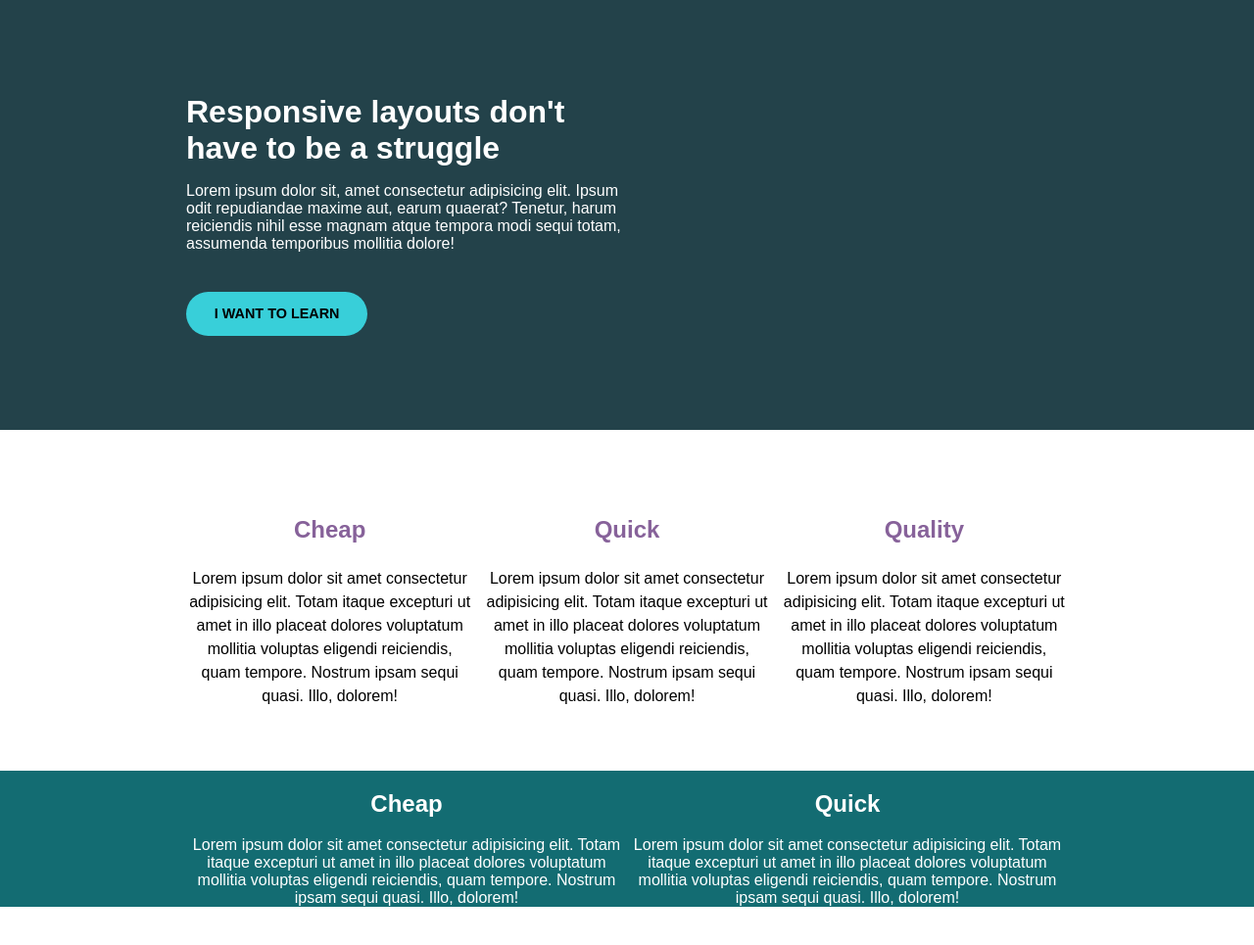
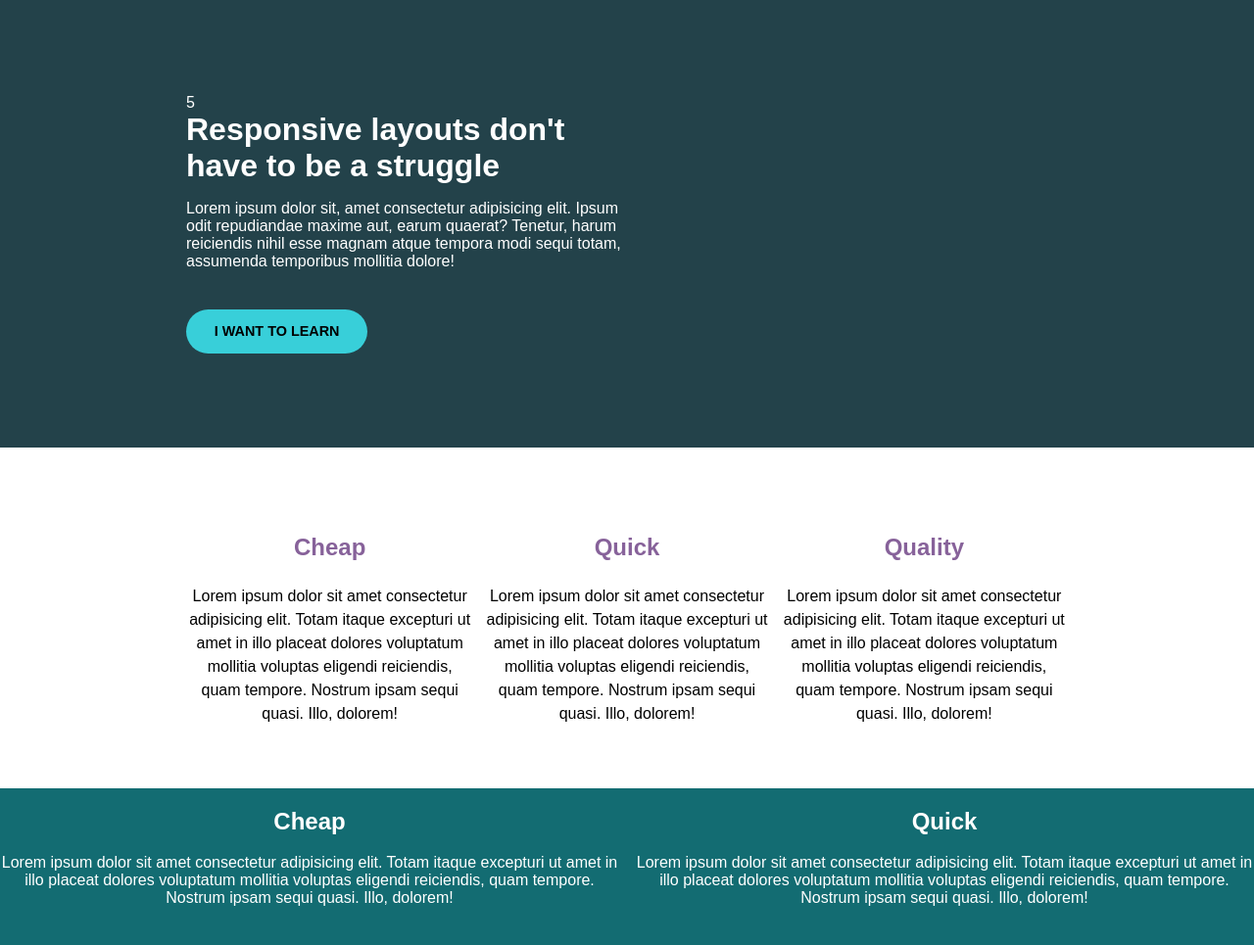
Before and after one commit to Hexerse/challenge_3_conqueringRespLayouts, a plain HTML site: page index.html in a window 1280 px wide. Shown: the whole page at 98% size. Before the commit the page ends 926 px from the top, so only its background shows below. Drawn offline with Linux system fonts and the light colour scheme.

Commit message:
less html

```diff
--- a/index.html
+++ b/index.html
@@ -9,7 +9,7 @@
 <body>
 
     <section class="container">
-        <div class="container__within">
+        <div class="container__within">5
             <div class="container__within__text">
                 <header class="container__heading">
                     Responsive layouts don't have to be a struggle
@@ -38,7 +38,6 @@
     </section>
 
     <section class="section3">
-        <div class="section3__text">
             <div class="section3__cheap">
                 <header><h2>Cheap</h2></header>
                 Lorem ipsum dolor sit amet consectetur adipisicing elit. Totam itaque excepturi ut amet in illo placeat dolores voluptatum mollitia voluptas eligendi reiciendis, quam tempore. Nostrum ipsam sequi quasi. Illo, dolorem!
@@ -47,7 +46,6 @@
                 <header><h2>Quick</h2></header>
                     Lorem ipsum dolor sit amet consectetur adipisicing elit. Totam itaque excepturi ut amet in illo placeat dolores voluptatum mollitia voluptas eligendi reiciendis, quam tempore. Nostrum ipsam sequi quasi. Illo, dolorem!
         </div>
-        </div>
     </section>
 </body>
 </html>
--- a/styless.css
+++ b/styless.css
@@ -72,15 +72,8 @@ section.container{
     background-color: #136c72;
     color: white;
     gap: 1rem;
-    max-height: 30rem;
+    min-height: 10rem;
 
-}
-
-.section3__text{
-    display: flex;
-    width: 80%;
-    margin: 0 auto;
-    max-width: 56.25rem;
 }
 
 .section3__cheap{
```
